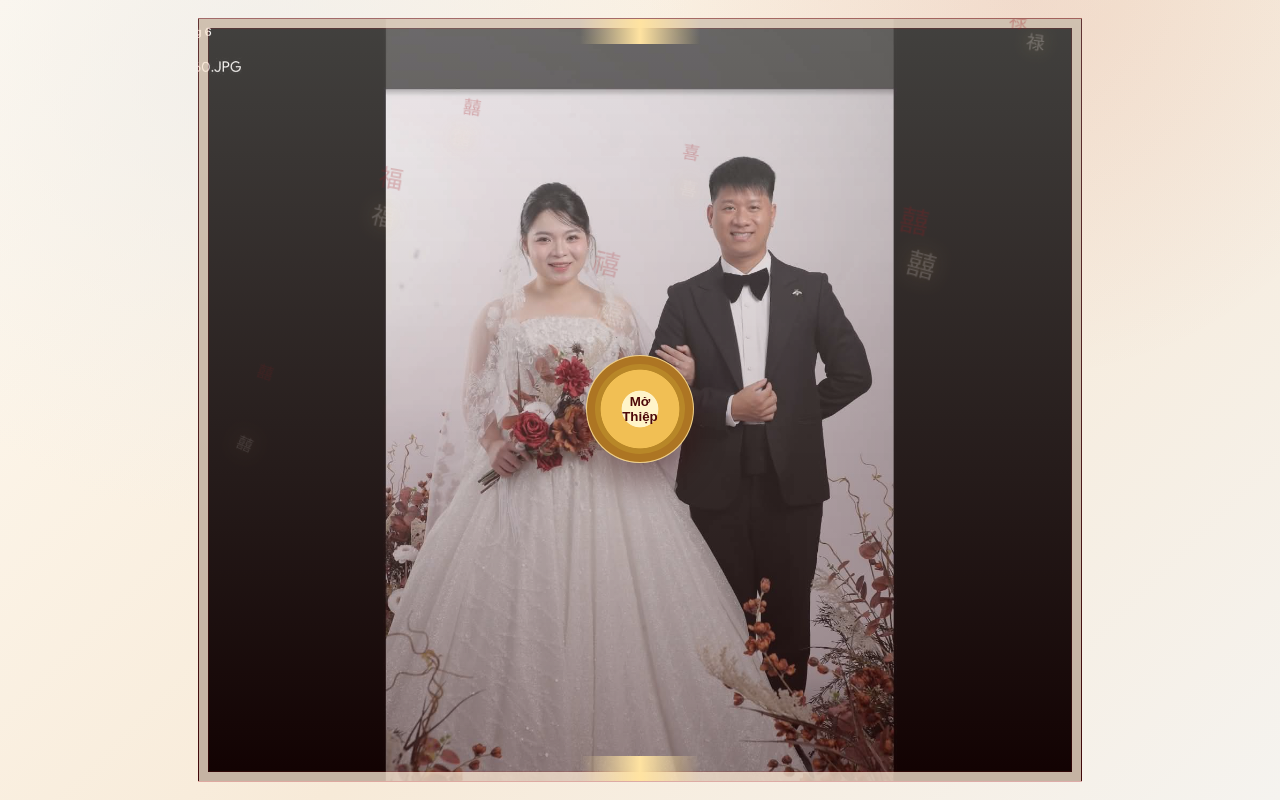
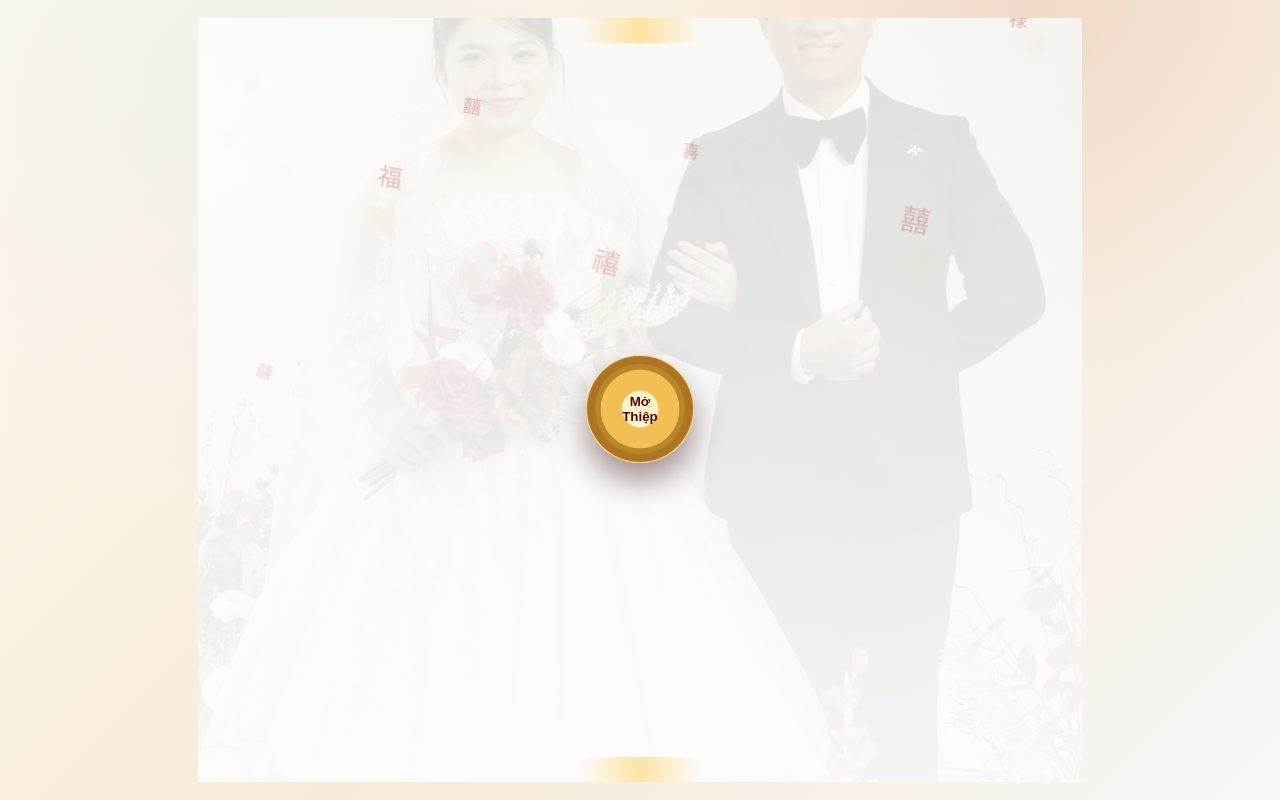
Before and after one commit to xuandanh-star/wedding-invitation, a React (Vite) app: page / in a window 1280 px wide. Built offline with nearby package versions, Linux system fonts and the light colour scheme; a web font is replaced by a local one.

Commit message:
fix color

```diff
--- a/src/App.css
+++ b/src/App.css
@@ -18,7 +18,7 @@
   background:
     radial-gradient(circle at 20% 10%, rgba(237, 236, 234, 0.7), transparent 28rem),
     radial-gradient(circle at 80% 0%, rgba(162, 23, 28, 0.08), transparent 24rem),
-    linear-gradient(135deg, #fffaf1, var(--cream-bg) 54%, #f5f3ef);
+    linear-gradient(135deg, #fffaf1, var(--cream-bg) 54%, #f7f7f7);
 
   overflow-x: hidden;
 }
@@ -114,13 +114,9 @@
   inset: 18px;
   z-index: -1;
   overflow: hidden;
-  border: 1px solid rgba(162, 23, 28, 0.32);
   background:
-    linear-gradient(rgba(255, 250, 241, 0.26), rgba(45, 5, 5, 0.4)),
-    url('/anh_cuoi5.jpeg') center / cover no-repeat;
-  box-shadow:
-    inset 0 0 0 9px rgba(255, 246, 223, 0.72),
-    inset 0 0 0 10px rgba(162, 23, 28, 0.2);
+    linear-gradient(rgba(252, 252, 247, 0.86), rgba(254, 254, 254, 0.96)),
+    url('/anh_cuoi_1.jpg') center / cover no-repeat;
 }
 
 .ornament-charms {
```
Also changed, not shown: public/anh_cuoi_1.jpg (added).
